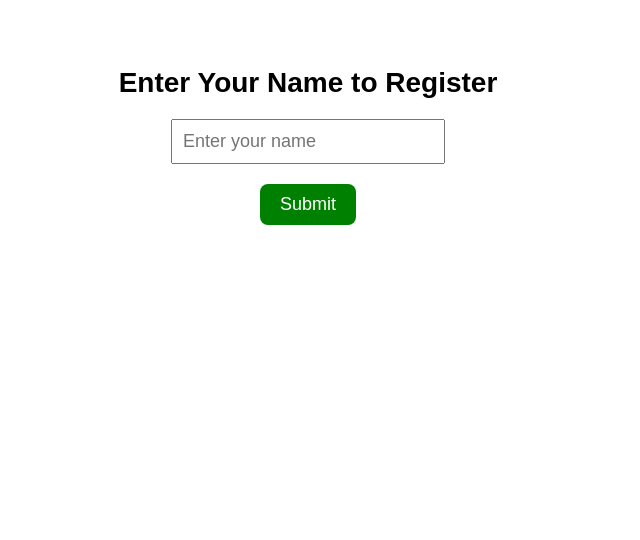
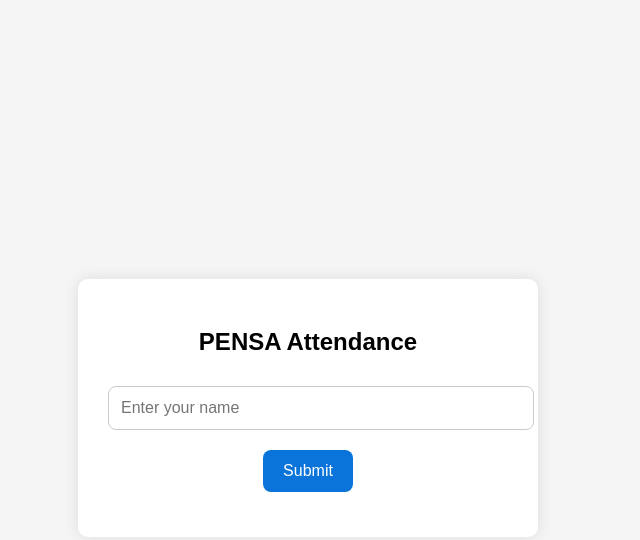
Before and after one commit to RANSFORD-SAM/pensa-attendance, a website: page public/form.html in a window 1280 px wide. Shown: the whole page, without its empty margins (332-972 px from the left). Drawn offline with Linux system fonts and the light colour scheme.

Commit message:
Update form.html with success alert and font size

```diff
--- a/public/form.html
+++ b/public/form.html
@@ -3,91 +3,115 @@
 <head>
   <meta charset="UTF-8" />
   <meta name="viewport" content="width=device-width, initial-scale=1.0"/>
-  <title>PENSA Attendance Registration</title>
+  <title>PENSA Attendance Form</title>
   <style>
     body {
       font-family: Arial, sans-serif;
-      text-align: center;
-      padding: 40px;
+      background: #f5f5f5;
+      display: flex;
+      justify-content: center;
+      align-items: center;
+      height: 100vh;
     }
 
-    h1 {
-      font-size: 28px;
+    .form-container {
+      background: white;
+      padding: 30px;
+      border-radius: 10px;
+      box-shadow: 0 0 15px rgba(0,0,0,0.1);
+      text-align: center;
+      width: 90%;
+      max-width: 400px;
+    }
+
+    h2 {
       margin-bottom: 20px;
     }
 
     input[type="text"] {
-      padding: 10px;
-      font-size: 18px;
-      width: 250px;
-      margin-bottom: 20px;
+      width: 100%;
+      padding: 12px;
+      margin: 10px 0;
+      border: 1px solid #ccc;
+      border-radius: 8px;
+      font-size: 16px;
     }
 
     button {
-      padding: 10px 20px;
-      font-size: 18px;
-      background-color: green;
+      padding: 12px 20px;
+      font-size: 16px;
+      background-color: #0a74da;
       color: white;
       border: none;
+      border-radius: 8px;
       cursor: pointer;
-      border-radius: 8px;
+      margin-top: 10px;
     }
 
-    #message {
-      margin-top: 20px;
-      font-size: 20px;
+    button:hover {
+      background-color: #084a9b;
+    }
+
+    .message {
+      margin-top: 15px;
+      font-size: 18px;
       font-weight: bold;
+    }
+
+    .success {
+      color: green;
+    }
+
+    .error {
+      color: red;
     }
   </style>
 </head>
 <body>
-  <h1>Enter Your Name to Register</h1>
-  <form id="attendanceForm">
-    <input type="text" name="name" id="name" placeholder="Enter your name" required />
-    <br />
-    <button type="submit">Submit</button>
-  </form>
-
-  <div id="message"></div>
+  <div class="form-container">
+    <h2>PENSA Attendance</h2>
+    <input type="text" id="name" placeholder="Enter your name" />
+    <button onclick="submitForm()">Submit</button>
+    <div class="message" id="message"></div>
+  </div>
 
   <script>
-    const form = document.getElementById('attendanceForm');
-    const messageDiv = document.getElementById('message');
+    async function submitForm() {
+      const nameInput = document.getElementById("name");
+      const messageEl = document.getElementById("message");
+      const name = nameInput.value.trim();
 
-    form.addEventListener('submit', async (e) => {
-      e.preventDefault();
-      const name = document.getElementById('name').value.trim();
+      messageEl.textContent = "";
+      messageEl.className = "message";
 
       if (!name) {
-        messageDiv.textContent = 'Please enter your name.';
-        messageDiv.style.color = 'red';
+        messageEl.textContent = "Please enter your name.";
+        messageEl.classList.add("error");
         return;
       }
 
       try {
-        const response = await fetch('/submit', {
-          method: 'POST',
-          headers: { 'Content-Type': 'application/json' },
+        const response = await fetch("/submit", {
+          method: "POST",
+          headers: { "Content-Type": "application/json" },
           body: JSON.stringify({ name })
         });
 
-        const result = await response.json();
-
-        if (result.success) {
-          messageDiv.textContent = '✔️ Registration successful!';
-          messageDiv.style.color = 'green';
+        if (response.ok) {
+          messageEl.textContent = "Registration successful!";
+          messageEl.classList.add("success");
+          nameInput.value = "";
         } else {
-          messageDiv.textContent = '❌ ' + result.message;
-          messageDiv.style.color = 'red';
+          const errorText = await response.text();
+          messageEl.textContent = "Failed: " + errorText;
+          messageEl.classList.add("error");
         }
       } catch (err) {
-        messageDiv.textContent = '❌ Something went wrong. Try again.';
-        messageDiv.style.color = 'red';
+        console.error(err);
+        messageEl.textContent = "Something went wrong. Try again.";
+        messageEl.classList.add("error");
       }
-
-      // Clear name field after submission
-      document.getElementById('name').value = '';
-    });
+    }
   </script>
 </body>
 </html>
```
